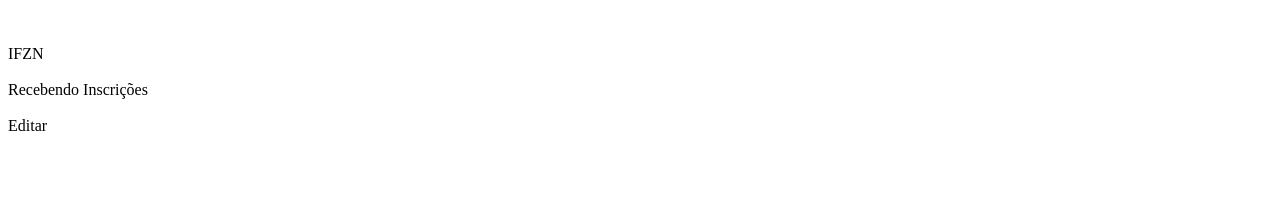
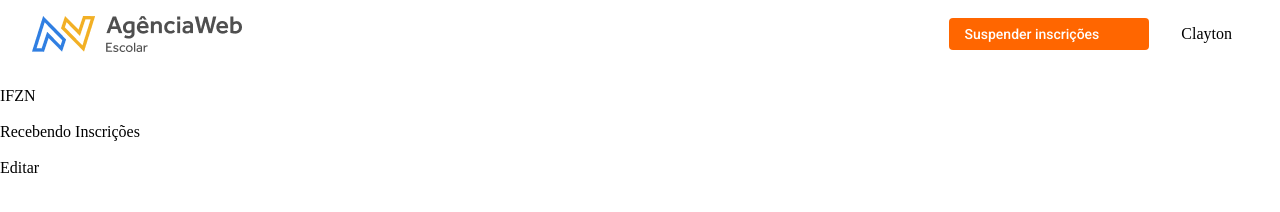
Before and after one commit to Ascsinha/dwai-2024, a plain HTML site: page sites/trabalho-final/final.html in a window 1280 px wide. Drawn offline with Linux system fonts and the light colour scheme.

Commit message:
Iniciando o header

```diff
--- a/sites/trabalho-final/assets/global.css
+++ b/sites/trabalho-final/assets/global.css
@@ -0,0 +1,32 @@
+.flex {
+    display: flex;
+}
+
+.centralizar {
+    align-items: center;
+    justify-content: center;
+}
+
+.direita {
+    justify-content: flex-start;
+}
+
+.esquerda {
+    justify-content: flex-end;
+}
+
+.coluna {
+    flex-direction: column;
+}
+
+.alinhar-vertical {
+    align-items: center;
+}
+
+.alinhar-horizontal {
+    justify-content: center;
+}
+
+.alinhar-extremidades {
+    justify-content: space-between;
+}
--- a/sites/trabalho-final/assets/style.css
+++ b/sites/trabalho-final/assets/style.css
@@ -0,0 +1,40 @@
+body {
+    margin: 0;
+    width: 100%;
+}
+
+.container {
+    max-width: 1440px;
+    height: 1174px;
+}
+
+header {
+    padding: 16px 32px;
+}
+
+header div {
+    gap: 16px;
+}
+
+header div .inscricoes {
+    background: #F60;
+    border-radius: 4px;
+    gap: 10px;
+    padding: 4px 16px;
+}
+
+h2 {
+    font-size: 14px;
+    font-weight: 500;
+    margin: 0;
+}
+
+header div .inscricoes h2 {
+    color: #FEFEFE;
+    font-family: "Roboto";
+}
+
+header div .inscricoes i {
+    width: 24px;
+    height: 24px;
+}
--- a/sites/trabalho-final/final.html
+++ b/sites/trabalho-final/final.html
@@ -19,12 +19,19 @@
 </head>
 <body>
 
-    <section class="container">
-        <header>
+    <section class="container flex coluna">
+        <header class="flex centralizar alinhar-extremidades">
+            <img src="assets/img/logo-awe.png" alt="">
+            <div class="flex centralizar">
+                <div class="flex inscricoes centralizar">
+                    <h2>Suspender inscrições</h2>
+                    <i class="fa-regular fa-circle-pause"></i>
+                </div>
+                <div class="flex usuario">
                     <img src="" alt="">
-            <div>
-                <div></div>
-                <div></div>
+                    <div>Clayton</div>
+                    <i class="fa-solid fa-chevron-down"></i>
+                </div>
             </div>
         </header>
 
@@ -76,6 +83,7 @@
                     <div>
                         <div>
                             <div>
+                                <div>
                                     <img src="" alt="">
                                     <h2></h2>
                                 </div>
@@ -84,7 +92,8 @@
                                 </figure>
                             </div>
                             <div>
-
+                                <big></big>
+                            </div>
                         </div>
                     </div>
                 </div>
```
Also changed, not shown: sites/trabalho-final/assets/img/logo-awe.png (added). Lines whose indentation alone changed are shown as unchanged.
